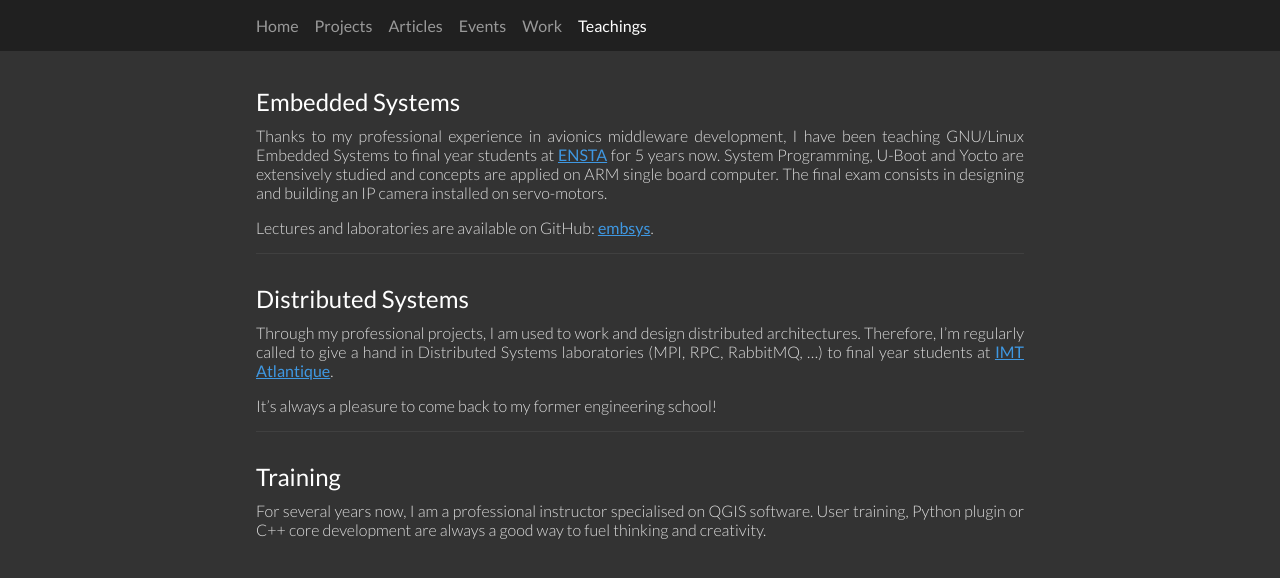
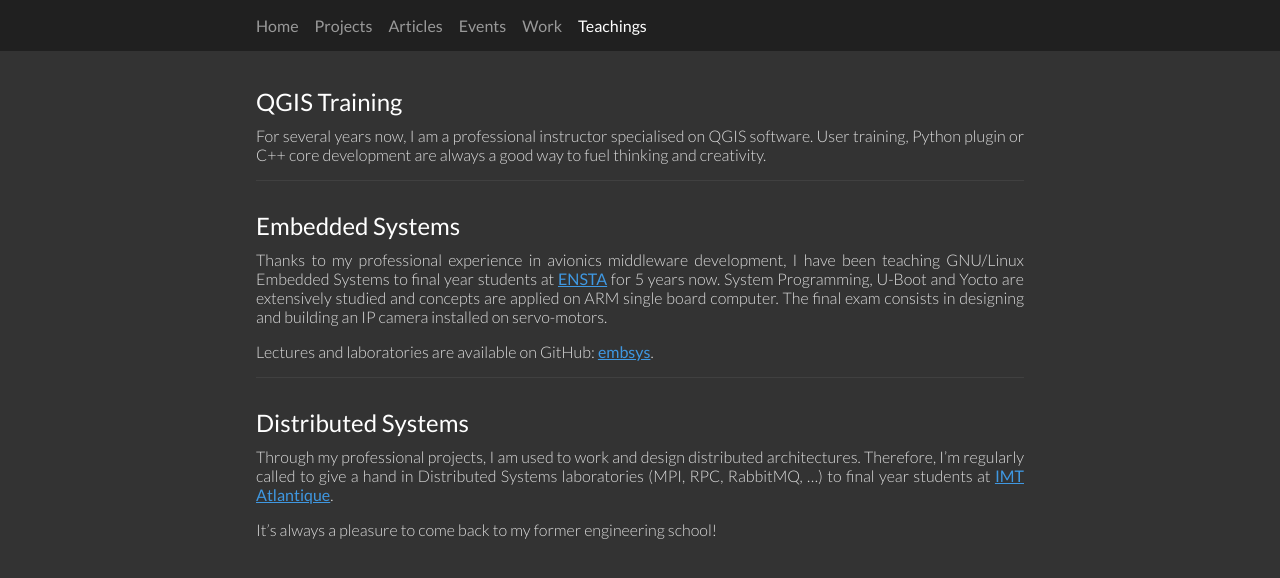
Before and after one commit to pblottiere/pblottiere.github.io, a Jekyll site: the page built from teachings/index.md, in a window 1280 px wide. Shown: the top 578 px of the page. Built offline with Jekyll 4.4.1, drawn with Linux system fonts in a browser that asks for light colours; comment, search, counter and statistics services are not loaded; our own code applies the rules of GitHub Pages for plain Markdown files; part of the change alters nothing that is shown.

Commit message:
Update teaching part

```diff
--- a/teachings/index.md
+++ b/teachings/index.md
@@ -2,6 +2,13 @@
 layout: left
 ---
 
+# QGIS Training
+
+For several years now, I am a professional instructor specialised on QGIS
+software.  User training, Python plugin or C++ core development are always a
+good way to fuel thinking and creativity.
+
+<hr/>
 # Embedded Systems
 
 Thanks to my professional experience in avionics middleware development,
@@ -23,10 +30,3 @@ laboratories (MPI, RPC, RabbitMQ, ...) to final year students at
 <a href="https://www.imt-atlantique.fr/en">IMT Atlantique</a>.
 
 It's always a pleasure to come back to my former engineering school!
-
-<hr/>
-# Training
-
-For several years now, I am a professional instructor specialised on QGIS
-software.  User training, Python plugin or C++ core development are always a
-good way to fuel thinking and creativity.
```
